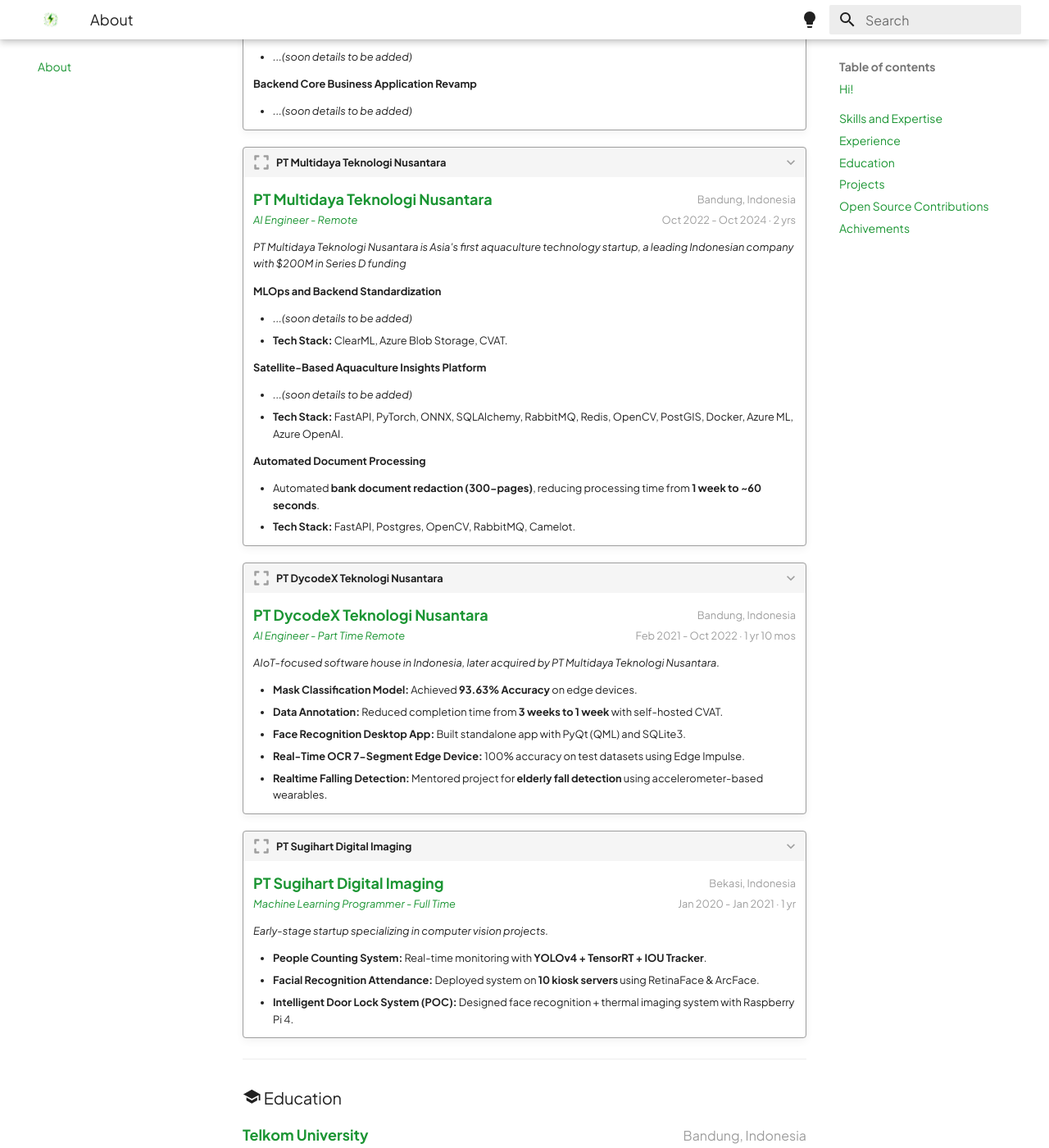
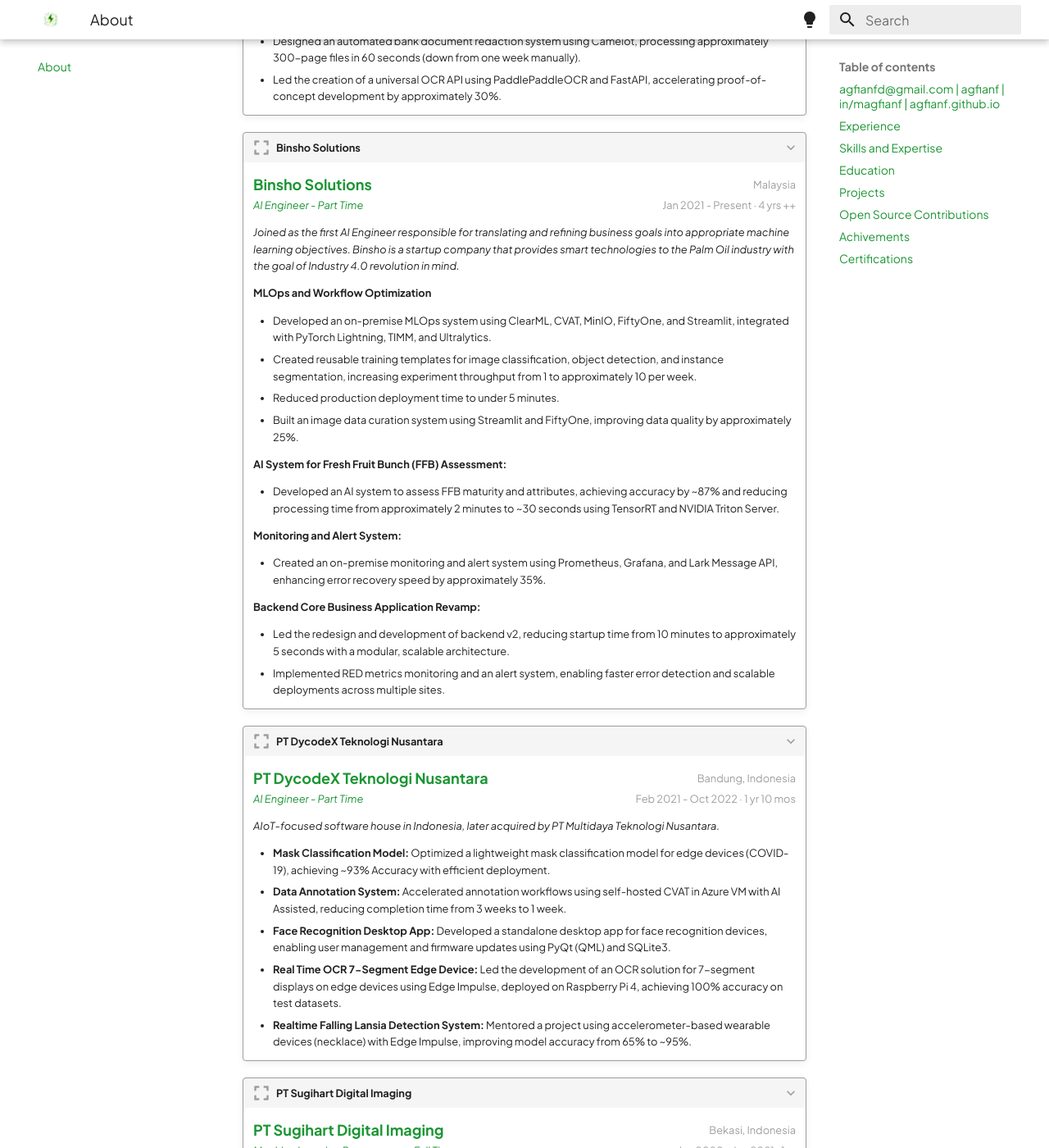
Before and after one commit to agfianf/agfianf.github.io, an MkDocs documentation site: the page built from docs/about.md, in a window 1280 px wide and 1400 px high, scrolled down 1246 px. Shown: the whole window at 82% size. Built offline with MkDocs 1.6.1 and Material for MkDocs 9.7.7, drawn with Linux system fonts in a browser that asks for light colours; emoji names are drawn with the system emoji font; some of the changed text lies outside the part shown.

```diff
--- a/docs/about.md
+++ b/docs/about.md
@@ -1,108 +1,13 @@
-# About Me
+# Muhammad Agfian Fadilah { align=center }
+#### <span style="font-weight: normal; text-align: center;">[:octicons-mail-16: agfianfd@gmail.com](mailto:agfianfd@gmail.com) | [:fontawesome-brands-square-github: agfianf](https://github.com/agfianf) | [:fontawesome-brands-linkedin: in/magfianf](https://www.linkedin.com/in/magfianf/) |  [:material-web: agfianf.github.io](https://agfianf.github.io/)</span> { align=center }
 
-!!! warning "Under Construction"
-    Sorry, this page is still under construction. Please check back later. **All the information maybe not accurate.**
+!!! info "Summary"
 
-
-### :wave: Hi!
-I'm a passionate programmer and AI engineer from Indonesia with expertise in building efficient, high-performance systems. My focus is on `backend development`, `devops`, and `AI/ML`.
-
-### [:fontawesome-brands-square-github:](https://github.com/agfianf)  [:fontawesome-brands-linkedin:](https://www.linkedin.com/in/magfianf/) [:octicons-mail-16:](mailto:muhammadagfian96@gmail.com)
+    an AI Engineer with over 4 years of expertise in machine learning, computer vision, and MLOps to deliver innovative, high-impact AI solutions across aquaculture, agriculture, and digital imaging sectors. Utilize proficiency in Python, PyTorch, FastAPI, Azure, and Docker to optimize workflows, enhance system performance, and reduce costs. Demonstrated success in leading projects like a satellite pond monitoring platform with 82% mAP and an FFB assessment system achieving ~87% accuracy, cutting training times by 85%, to drive scalable, results-oriented advancements.
 
 ---
 
-### :material-chart-arc: Skills and Expertise
-
-![Python](https://img.shields.io/badge/Python-white?logo=python&logoColor=yellow)
-![Shell Script](https://img.shields.io/badge/Shell_Script-white?logo=gnubash)
-<!-- ![Rust](https://img.shields.io/badge/Rust-white?logo=rust&logoColor=black) -->
-<!-- ![C++](https://img.shields.io/badge/C%2B%2B-white?logo=cplusplus&logoColor=%2300599C) -->
-<!-- Deep Learning: -->
-![PyTorch](https://img.shields.io/badge/PyTorch-white?logo=pytorch)
-![ONNX](https://img.shields.io/badge/ONNX-white?logo=onnx&logoColor=black)
-![Lightning AI](https://img.shields.io/badge/Lightning_AI-white?logo=lightning&logoColor=%23792EE5)
-![Pandas](https://img.shields.io/badge/Pandas-white?logo=pandas&logoColor=navy)
-![ScikitLearn](https://img.shields.io/badge/Scikit_Learn-white?logo=scikitlearn)
-![OpenCV](https://img.shields.io/badge/OpenCV-white?logo=opencv&logoColor=red)
-![Triton Inference Server](https://img.shields.io/badge/Triton_Inference_Server-white?logo=nvidia)
-![TensorRT](https://img.shields.io/badge/TensorRT-white?logo=nvidia)
-![CUDA](https://img.shields.io/badge/CUDA-white?logo=nvidia)
-![DeepStream](https://img.shields.io/badge/DeepStream-white?logo=nvidia)
-
-<!-- LLM -->
-<!-- ![LLM OpenAI](https://img.shields.io/badge/LLM_OpenAI-white?logo=openai&logoColor=black)
-![LangChain](https://img.shields.io/badge/LangChain-white?logo=langchain&logoColor=%231C3C3C)
-![LangGraph](https://img.shields.io/badge/LangGraph-white?logo=langgraph&logoColor=%231C3C3C)
-![Ollama](https://img.shields.io/badge/Ollama-white?logo=ollama&logoColor=black)
-![DB Vector - Chroma](https://img.shields.io/badge/DB_Vector-Chroma-white)
-![DB Vector - FAISS](https://img.shields.io/badge/DB_Vector-FAISS-white?logo=meta) -->
-
-<!-- Data Engineer -->
-<!-- ![Metabase](https://img.shields.io/badge/Metabase-white?logo=metabase)
-![Apache Kafka](https://img.shields.io/badge/Apache_Kafka-white?logo=apachekafka&logoColor=black)
-![Apache Spark](https://img.shields.io/badge/Apache_Spark-white?logo=apachespark)
-![Apache Hadoop](https://img.shields.io/badge/Apache_Hadoop-white?logo=apachehadoop)
-![PostgreSQL](https://img.shields.io/badge/PostgreSQL-white?logo=postgresql&logoColor=blue)
-![MongoDB](https://img.shields.io/badge/MongoDB-white?logo=mongodb) -->
-
-<!-- - Platform:  -->
-![Streamlit](https://img.shields.io/badge/Streamlit-white?logo=streamlit)
-![SQLAlchemy](https://img.shields.io/badge/SQLAlchemy-white?logo=sqlalchemy&logoColor=black)
-![FastAPI](https://img.shields.io/badge/FastAPI-white?logo=fastapi)
-![Pydantic](https://img.shields.io/badge/Pydantic-white?logo=pydantic&logoColor=red)
-![RabbitMQ](https://img.shields.io/badge/RabbitMQ-white?logo=rabbitmq)
-![Celery](https://img.shields.io/badge/Celery-white?logo=celery&logoColor=%2337814A)
-![Redis](https://img.shields.io/badge/Redis-white?logo=redis)
-![MinIO](https://img.shields.io/badge/MinIO-white?logo=minio&logoColor=%23C72E49)
-![S3 Bucket](https://img.shields.io/badge/S3_Bucket-white?logo=amazons3)
-
-
-<!-- - Development: -->
-![Git](https://img.shields.io/badge/Git-white?logo=git)
-![Jupyter Notebook](https://img.shields.io/badge/Jupyter_Notebook-white?logo=jupyter)
-![Ubuntu](https://img.shields.io/badge/Ubuntu-white?logo=ubuntu)
-![Docker](https://img.shields.io/badge/Docker-white?logo=Docker)
-![Grafana](https://img.shields.io/badge/Grafana-white?logo=grafana)
-![Prometheus](https://img.shields.io/badge/Prometheus-white?logo=prometheus)
-![CI/CD - Github Actions](https://img.shields.io/badge/CI%2FCD-Github_Actions-white?logo=githubactions)
-![MLOps - ClearML](https://img.shields.io/badge/MLOps-ClearML-white)
-<!-- ![Terraform](https://img.shields.io/badge/Terraform-white?logo=terraform) -->
-<!-- ![Jenkins](https://img.shields.io/badge/Jenkins-white?logo=jenkins) -->
-<!-- ![CI/CD - Gitlab](https://img.shields.io/badge/CI%2FCD-Gitlab-white?logo=gitlab) -->
-<!-- ![Kubernetes](https://img.shields.io/badge/Kubernetes-white?logo=kubernetes) -->
-<!-- ![MLOps - MLFlow](https://img.shields.io/badge/MLOps-MLFlow-white?logo=mlflow) -->
-
-![Raspberry Pi](https://img.shields.io/badge/Raspberry_Pi-white?logo=raspberrypi&logoColor=maroon)
-![Jetson Nano](https://img.shields.io/badge/Jetson_Nano-white?logo=nvidia)
-
-
----
-
-
 ### :material-laptop: Experience
-???+ quote "Binsho Solutions"
-    <div class="job-company-location">
-        <a id="binsho-solutions" class="c-name" href="https://binshosolutions.com/">Binsho Solutions</a>
-        <span class="c-loc">Malaysia</span>
-    </div>
-    <div class="job-title-date">
-        <span class="title">AI Engineer - Full Time Remote</span>
-        <span class="date">Jan 2021 - Present · 4 yrs ++</span>
-    </div>
-
-    _Joined as the first AI Engineer responsible for translating and refining business goals into appropriate machine learning objectives. Binsho is a startup company that provides smart technologies to the Palm Oil industry with the goal of Industry 4.0 revolution in mind._
-
-    **End-to-End AI Inference Optimization**
-
-    - _...(soon details to be added)_
-
-    **MLOps Integration and Workflow Scaling**
-
-    - _...(soon details to be added)_
-
-    **Backend Core Business Application Revamp**
-
-    - _...(soon details to be added)_
 
 ???+ quote "PT Multidaya Teknologi Nusantara"
     <div class="job-company-location">
@@ -110,26 +15,66 @@
         <span class="c-loc">Bandung, Indonesia</span>
     </div>
     <div class="job-title-date">
-        <span class="title">AI Engineer - Remote</span>
+        <span class="title">AI Engineer - Full Time</span>
         <span class="date">Oct 2022 - Oct 2024 · 2 yrs</span>
     </div>
 
     _PT Multidaya Teknologi Nusantara is Asia's first aquaculture technology startup, a leading Indonesian company with $200M in Series D funding_
 
-    **MLOps and Backend Standardization**
+    **MLOps and Backend Standardization:**
 
-    - _...(soon details to be added)_
-    - **Tech Stack:** ClearML, Azure Blob Storage, CVAT.
+    - Led end-to-end deployment of MLOps pipelines using ClearML, CVAT, and on-premise Azure blob storage, reducing model training time from 2 weeks to 1–2 days.
+    - Developed reusable YOLOv8 training and deployment templates in ClearML, standardizing experimentation and deployment across projects using ONNX.
+    - Standardized Python coding practices for FastAPI backend development, improving team collaboration and reducing meetings by 30%.
+    - Led development of a monitoring system for ML/AI services using Prometheus and Grafana.
 
-    **Satellite-Based Aquaculture Insights Platform**
+    **Satellite Pond Monitoring Platform:**
 
-    - _...(soon details to be added)_
-    - **Tech Stack:** FastAPI, PyTorch, ONNX, SQLAlchemy, RabbitMQ, Redis, OpenCV, PostGIS, Docker, Azure ML, Azure OpenAI.
+    - Led the development of an AI-powered pond management platform integrating computer vision, GIS, and REST API for satellite-based pond monitoring.
+    - Collected and managed 700,000 pond spatial records using YOLOv8 segmentation and PostGIS.
+    - Created a scanning system to detect ponds in Google Maps Satellite within specified areas.
+    - Trained and deployed a YOLOv8 instance segmentation model achieving 82% mAP Mask for pond segmentation.
+    - Developed an AI-assisted annotation tool using Streamlit and Geoman, scaling daily pond data collection from approximately 100 to 800 ponds/day.
+    - Built a near real-time monitoring API (updated every 5 days) using Sentinel-2 data to classify pond activity based on historical water condition trends.
+    - Developed a cost-efficient reverse-geocoding API for Indonesia, saving approximately $150/month.
 
-    **Automated Document Processing**
+    **Automation of Document Processing:**
 
-    - Automated **bank document redaction (300-pages)**, reducing processing time from **1 week to ~60 seconds**.
-    - **Tech Stack:** FastAPI, Postgres, OpenCV, RabbitMQ, Camelot.
+    - Designed an automated bank document redaction system using Camelot, processing approximately 300-page files in 60 seconds (down from one week manually).
+    - Led the creation of a universal OCR API using PaddlePaddleOCR and FastAPI, accelerating proof-of-concept development by approximately 30%.
+
+???+ quote "Binsho Solutions"
+    <div class="job-company-location">
+        <a id="binsho-solutions" class="c-name" href="https://binshosolutions.com/">Binsho Solutions</a>
+        <span class="c-loc">Malaysia</span>
+    </div>
+    <div class="job-title-date">
+        <span class="title">AI Engineer - Part Time</span>
+        <span class="date">Jan 2021 - Present · 4 yrs ++</span>
+    </div>
+
+    _Joined as the first AI Engineer responsible for translating and refining business goals into appropriate machine learning objectives. Binsho is a startup company that provides smart technologies to the Palm Oil industry with the goal of Industry 4.0 revolution in mind._
+
+    **MLOps and Workflow Optimization**
+
+    - Developed an on-premise MLOps system using ClearML, CVAT, MinIO, FiftyOne, and Streamlit, integrated with PyTorch Lightning, TIMM, and Ultralytics.
+    - Created reusable training templates for image classification, object detection, and instance segmentation, increasing experiment throughput from 1 to approximately 10 per week.
+    - Reduced production deployment time to under 5 minutes.
+    - Built an image data curation system using Streamlit and FiftyOne, improving data quality by approximately 25%.
+
+    **AI System for Fresh Fruit Bunch (FFB) Assessment:**
+
+    - Developed an AI system to assess FFB maturity and attributes, achieving accuracy by ~87% and reducing processing time from approximately 2 minutes to ~30 seconds using TensorRT and NVIDIA Triton Server.
+
+    **Monitoring and Alert System:**
+
+    - Created an on-premise monitoring and alert system using Prometheus, Grafana, and Lark Message API, enhancing error recovery speed by approximately 35%.
+
+    **Backend Core Business Application Revamp:**
+
+    - Led the redesign and development of backend v2, reducing startup time from 10 minutes to approximately 5 seconds with a modular, scalable architecture.
+    - Implemented RED metrics monitoring and an alert system, enabling faster error detection and scalable deployments across multiple sites.
+
 
 ???+ quote "PT DycodeX Teknologi Nusantara"
     <div class="job-company-location">
@@ -137,17 +82,17 @@
         <span class="c-loc">Bandung, Indonesia</span>
     </div>
     <div class="job-title-date">
-        <span class="title">AI Engineer - Part Time Remote</span>
+        <span class="title">AI Engineer - Part Time</span>
         <span class="date">Feb 2021 - Oct 2022 · 1 yr 10 mos</span>
     </div>
 
     _AIoT-focused software house in Indonesia, later acquired by PT Multidaya Teknologi Nusantara._
 
-    - **Mask Classification Model:** Achieved **93.63% Accuracy** on edge devices.
-    - **Data Annotation:** Reduced completion time from **3 weeks to 1 week** with self-hosted CVAT.
-    - **Face Recognition Desktop App:** Built standalone app with PyQt (QML) and SQLite3.
-    - **Real-Time OCR 7-Segment Edge Device:** 100% accuracy on test datasets using Edge Impulse.
-    - **Realtime Falling Detection:** Mentored project for **elderly fall detection** using accelerometer-based wearables.
+    - **Mask Classification Model:** Optimized a lightweight mask classification model for edge devices (COVID-19), achieving ~93% Accuracy with efficient deployment.
+    - **Data Annotation System:** Accelerated annotation workflows using self-hosted CVAT in Azure VM with AI Assisted, reducing completion time from 3 weeks to 1 week.
+    - **Face Recognition Desktop App:** Developed a standalone desktop app for face recognition devices, enabling user management and firmware updates using PyQt (QML) and SQLite3.
+    - **Real Time OCR 7-Segment Edge Device:** Led the development of an OCR solution for 7-segment displays on edge devices using Edge Impulse, deployed on Raspberry Pi 4, achieving 100% accuracy on test datasets.
+    - **Realtime Falling Lansia Detection System:** Mentored a project using accelerometer-based wearable devices (necklace) with Edge Impulse, improving model accuracy from 65% to ~95%.
 
 ???+ quote "PT Sugihart Digital Imaging"
     <div class="job-company-location">
@@ -161,9 +106,24 @@
 
     _Early-stage startup specializing in computer vision projects._
 
-    - **People Counting System:** Real-time monitoring with **YOLOv4 + TensorRT + IOU Tracker**.
-    - **Facial Recognition Attendance:** Deployed system on **10 kiosk servers** using RetinaFace & ArcFace.
-    - **Intelligent Door Lock System (POC):** Designed face recognition + thermal imaging system with Raspberry Pi 4.
+    - **People Counting System:** Built a real-time people counting solution for multi-camera CCTV monitoring using YOLOv4 optimized with TensorRT and IOU Tracker, improving inference speed and reducing memory usage.
+    - **Facial Recognition Attendance System:** Developed a facial recognition-based attendance system deployed in 10 kiosk servers, leveraging RetinaFace and ArcFace for high-accuracy detection and recognition.
+    - **Intelligent Door Lock System (PoC):** Designed a PoC intelligent door lock system with face recognition and thermal imaging using Raspberry Pi 4, Jetson Nano and MLX thermal sensors, including power and electrical system design with Eagle PCB.
+    **Led Data Annotation:** Implemented a self-hosted CVAT tool, improving annotation efficiency and quality control for training datasets.
+
+
+---
+
+### :material-chart-arc: Skills and Expertise
+
+- **Programming Languages & Scripting**: `Python`, `Rust`, `Bash Script`, `SQL`
+- **Geospatial Technologies:** `PostGIS`, `Google Maps API`, `Sentinel-2`, `Shapely`, `Geopandas`
+- **AI/ML Frameworks:** `PyTorch`, `PyTorch Lightning`, `ONNX`, `TensorRT`, `Triton Inference Server`, `Ultralytics`, `PaddleOCR`, `ClearML`, `Scikit-Learn`, `OpenCV`, `Pandas`, `FiftyOne`
+- **Databases & Data Storage:** `PostgreSQL`, `MongoDB`, `Redis`, `MinIO`, `S3 Bucket (AWS S3)`, `SQLAlchemy`
+- **Web & Application Framework:** `FastAPI`, `Streamlit`, `Pydantic`, `RabbitMQ`, `Celery`, `PyTest`
+- **DevOps & Infrastructure:** `Docker`, `Prometheus`, `Grafana`, `CI/CD Github Actions`, `Azure`
+- **Development Tools & Environments:** `Git`, `Jupyter Notebook`, `VSCode`, `Ubuntu`, `uv`
+- **Hardware & Embedded Systems:** `Raspberry Pi`, `Jetson Nano`
 
 ---
 
@@ -176,10 +136,12 @@
     <span class="title">Bachelor’s Degree Engineering Physics</span>
     <span class="date">4 yr 3 mos</span>
 </div>
+- Awarded a full scholarship for the Bachelor’s program based on outstanding academic achievements.
 - **Award:** 3rd place for the best students in Faculty Engineering
 - **Final Projects:** Convolutional Neural Networks Based on Raspberry Pi for a Prototype of Vocal Cord Abnormalities Identification
 
 ---
+
 ### :octicons-file-directory-open-fill-16: Projects
 - [**:material-github: Color Correction**](https://github.com/agfianf/color-correction-asdfghjkl)
 
@@ -199,3 +161,76 @@
 - **Runner Up Remotely Operated Vehicle (ROV) Technogine 2019 Competition**
     - Responsible to lead the team for winning the competition (4 members)
     - Responsible for designing electrical and programs for robots.
+
+---
+### :material-certificate: Certifications
+
+- [2025 | Foundation of Generative AI - Udacity](https://www.udacity.com/certificate/e/ab60ea62-b7bc-11ef-acc3-fbedadd56ebf)
+- [2022 | Getting Started with AI on Jetson Nano - NVIDIA](https://learn.nvidia.com/certificates?id=mi2VjetmSkCQThO5Qwo6Lg)
+- [2021 | Cloud Practitioner Essentials](https://www.dicoding.com/certificates/MRZMGRM60ZYQ)
+- [2020 | Deep Learning Specialization](https://www.coursera.org/account/accomplishments/specialization/certificate/2K3KHUQWE5D7)
+- [2020 | Deep Learning Nanodegree - Udacity](https://www.udacity.com/certificate/HSSPZ7R4)
+- [2020 | Computer Vision Nanodegree - Udacity](https://www.udacity.com/certificate/RCA64PH3)
+- [2020 | Getting Started with AWS Machine Learning - Coursera](https://www.coursera.org/account/accomplishments/verify/Q7XFQ5VVQTLH)
+
+<!--
+
+![Python](https://img.shields.io/badge/Python-white?logo=python&logoColor=yellow)
+![Rust](https://img.shields.io/badge/Rust-white?logo=rust&logoColor=black)
+![Shell Script](https://img.shields.io/badge/Shell_Script-white?logo=gnubash)
+![C++](https://img.shields.io/badge/C%2B%2B-white?logo=cplusplus&logoColor=%2300599C)
+
+![PyTorch](https://img.shields.io/badge/PyTorch-white?logo=pytorch)
+![ONNX](https://img.shields.io/badge/ONNX-white?logo=onnx&logoColor=black)
+![Lightning AI](https://img.shields.io/badge/Lightning_AI-white?logo=lightning&logoColor=%23792EE5)
+![Pandas](https://img.shields.io/badge/Pandas-white?logo=pandas&logoColor=navy)
+![ScikitLearn](https://img.shields.io/badge/Scikit_Learn-white?logo=scikitlearn)
+![OpenCV](https://img.shields.io/badge/OpenCV-white?logo=opencv&logoColor=red)
+![Triton Inference Server](https://img.shields.io/badge/Triton_Inference_Server-white?logo=nvidia)
+![TensorRT](https://img.shields.io/badge/TensorRT-white?logo=nvidia)
+![CUDA](https://img.shields.io/badge/CUDA-white?logo=nvidia)
+![DeepStream](https://img.shields.io/badge/DeepStream-white?logo=nvidia)
+
+![LLM OpenAI](https://img.shields.io/badge/LLM_OpenAI-white?logo=openai&logoColor=black)
+![LangChain](https://img.shields.io/badge/LangChain-white?logo=langchain&logoColor=%231C3C3C)
+![LangGraph](https://img.shields.io/badge/LangGraph-white?logo=langgraph&logoColor=%231C3C3C)
+![Ollama](https://img.shields.io/badge/Ollama-white?logo=ollama&logoColor=black)
+![DB Vector - Chroma](https://img.shields.io/badge/DB_Vector-Chroma-white)
+![DB Vector - FAISS](https://img.shields.io/badge/DB_Vector-FAISS-white?logo=meta)
+
+![Metabase](https://img.shields.io/badge/Metabase-white?logo=metabase)
+![Apache Kafka](https://img.shields.io/badge/Apache_Kafka-white?logo=apachekafka&logoColor=black)
+![Apache Spark](https://img.shields.io/badge/Apache_Spark-white?logo=apachespark)
+![Apache Hadoop](https://img.shields.io/badge/Apache_Hadoop-white?logo=apachehadoop)
+![PostgreSQL](https://img.shields.io/badge/PostgreSQL-white?logo=postgresql&logoColor=blue)
+![MongoDB](https://img.shields.io/badge/MongoDB-white?logo=mongodb)
+
+![Streamlit](https://img.shields.io/badge/Streamlit-white?logo=streamlit)
+![SQLAlchemy](https://img.shields.io/badge/SQLAlchemy-white?logo=sqlalchemy&logoColor=black)
+![FastAPI](https://img.shields.io/badge/FastAPI-white?logo=fastapi)
+![Pydantic](https://img.shields.io/badge/Pydantic-white?logo=pydantic&logoColor=red)
+![RabbitMQ](https://img.shields.io/badge/RabbitMQ-white?logo=rabbitmq)
+![Celery](https://img.shields.io/badge/Celery-white?logo=celery&logoColor=%2337814A)
+![Redis](https://img.shields.io/badge/Redis-white?logo=redis)
+![MinIO](https://img.shields.io/badge/MinIO-white?logo=minio&logoColor=%23C72E49)
+![S3 Bucket](https://img.shields.io/badge/S3_Bucket-white?logo=amazons3)
+
+
+![Git](https://img.shields.io/badge/Git-white?logo=git)
+![Jupyter Notebook](https://img.shields.io/badge/Jupyter_Notebook-white?logo=jupyter)
+![Ubuntu](https://img.shields.io/badge/Ubuntu-white?logo=ubuntu)
+![Docker](https://img.shields.io/badge/Docker-white?logo=Docker)
+![Grafana](https://img.shields.io/badge/Grafana-white?logo=grafana)
+![Prometheus](https://img.shields.io/badge/Prometheus-white?logo=prometheus)
+![CI/CD - Github Actions](https://img.shields.io/badge/CI%2FCD-Github_Actions-white?logo=githubactions)
+![MLOps - ClearML](https://img.shields.io/badge/MLOps-ClearML-white)
+![Terraform](https://img.shields.io/badge/Terraform-white?logo=terraform)
+![Jenkins](https://img.shields.io/badge/Jenkins-white?logo=jenkins)
+![CI/CD - Gitlab](https://img.shields.io/badge/CI%2FCD-Gitlab-white?logo=gitlab)
+![Kubernetes](https://img.shields.io/badge/Kubernetes-white?logo=kubernetes)
+![MLOps - MLFlow](https://img.shields.io/badge/MLOps-MLFlow-white?logo=mlflow)
+
+![Raspberry Pi](https://img.shields.io/badge/Raspberry_Pi-white?logo=raspberrypi&logoColor=maroon)
+![Jetson Nano](https://img.shields.io/badge/Jetson_Nano-white?logo=nvidia)
+
+-->
```
